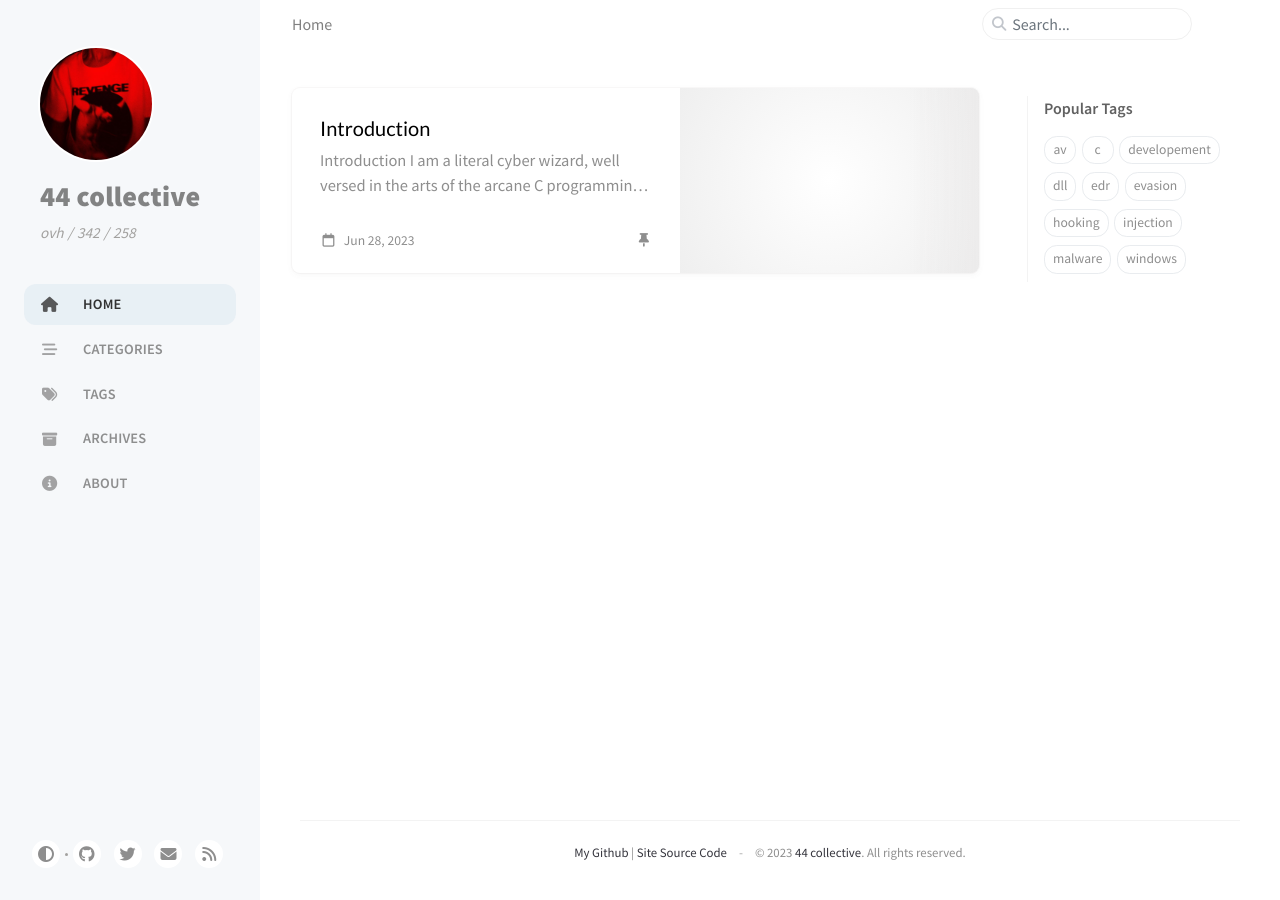
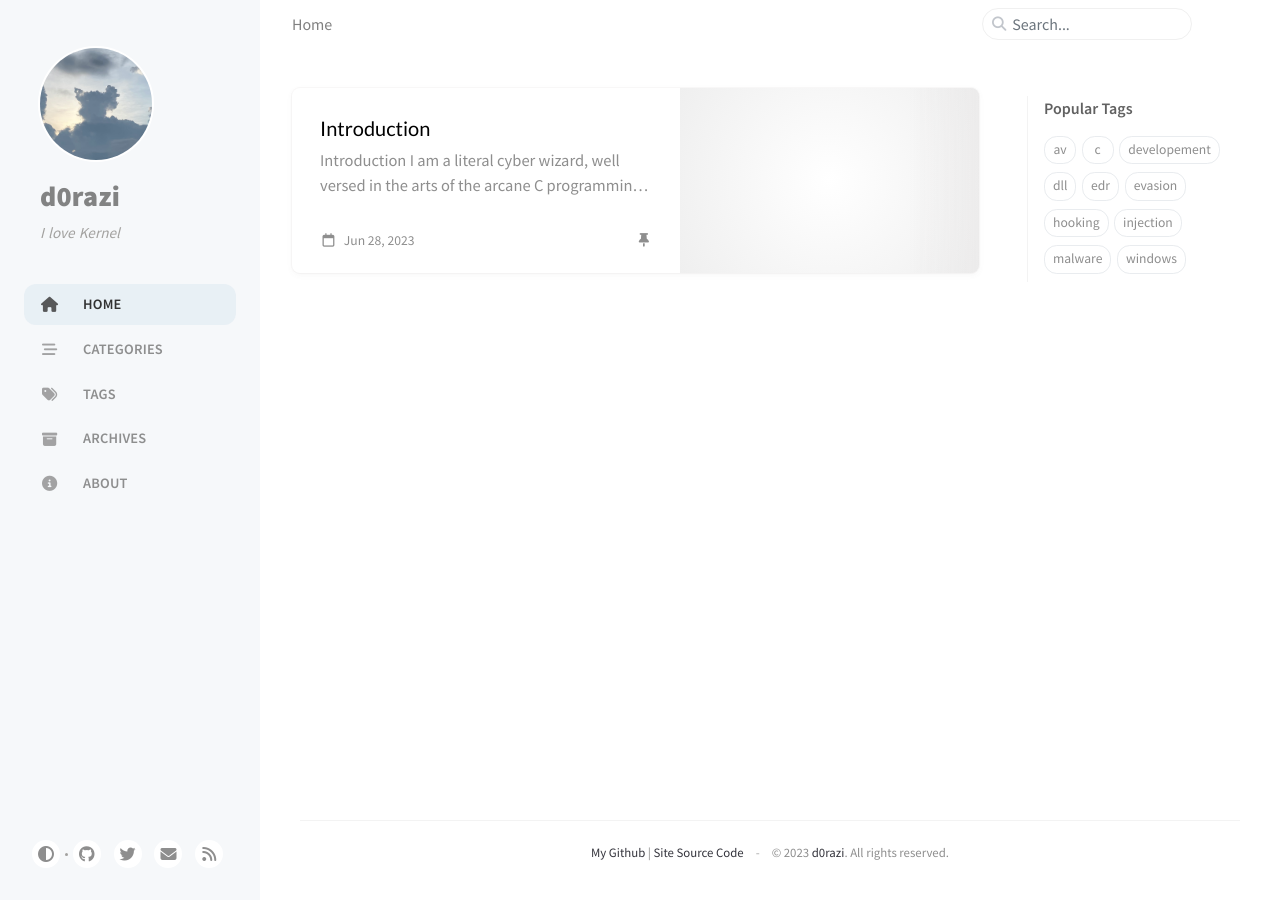
Before and after one commit to d0razi/d0razi.github.io, a Jekyll site: the page built from index.html, in a window 1280 px wide. Built offline with Jekyll 4.4.1, drawn with Linux system fonts in a browser that asks for light colours; cached includes are drawn as plain includes; comment, search, counter and statistics services are not loaded.

Commit message:
edit config

```diff
--- a/_config.yml
+++ b/_config.yml
@@ -13,46 +13,43 @@ baseurl: ""
 lang: en
 
 # Change to your timezone › http://www.timezoneconverter.com/cgi-bin/findzone/findzone
-timezone: America/Denver
+timezone: Asia/Seoul
 
 # jekyll-seo-tag settings › https://github.com/jekyll/jekyll-seo-tag/blob/master/docs/usage.md
 # ↓ --------------------------
 
-title: 44 collective # the main title
+title: d0razi # the main title
 
-tagline: ovh / 342 / 258 # it will display as the sub-title
+tagline: I love Kernel # it will display as the sub-title
 
-description: Professional procrastinator, part time developer, full time coin collector.
+description: InfoSec
 
 # fill in the protocol & hostname for your site, e.g., 'https://username.github.io'
-url: "https://44.is-a.dev"
+url: "https://d0razi.github.io/"
 
 github:
-  username: 9xN # change to your github username
-
-twitter:
-  username: 44ovh # change to your twitter username
+  username: d0razi # change to your github username
 
 social:
   # Change to your full name.
   # It will be displayed as the default author of the posts and the copyright owner in the Footer
-  name: 44 collective
-  email: 0@fbi.ac # change to your email address
+  name: d0razi
+  email: usungmo0317@gmail.com # change to your email address
   links:
     # The first element serves as the copyright owner's link
-    - https://github.com/9xN # change to your github homepage
-    - https://twitter.com/44ovh # change to your twitter homepage
+    - https://github.com/d0razi # change to your github homepage
+    # - https://twitter.com/44ovh # change to your twitter homepage
     # Uncomment below to add more social links
     # - https://www.facebook.com/username
     # - https://www.linkedin.com/in/username
 
-google_site_verification: bNOUtIEvtNjkHKan_PJtlwfDCZ5IOqHTzswm5tVmMC4 # fill in to your verification string
+google_site_verification:  # fill in to your verification string
 
 # ↑ --------------------------
 # The end of `jekyll-seo-tag` settings
 
 google_analytics:
-  id: G-5DSG2G0WM5 # fill in your Google Analytics ID
+  id: # fill in your Google Analytics ID
 
 # Prefer color scheme setting.
 #
@@ -75,7 +72,7 @@ theme_mode: # [light|dark]
 img_cdn:
 
 # the avatar on sidebar, support local or CORS resources
-avatar: /assets/img/media/avatar.jpg
+avatar: /assets/img/media/profile.jpg
 
 # boolean type, the global switch for TOC in posts.
 toc: true
```
Also changed, not shown: assets/img/media/profile.jpg (added).
